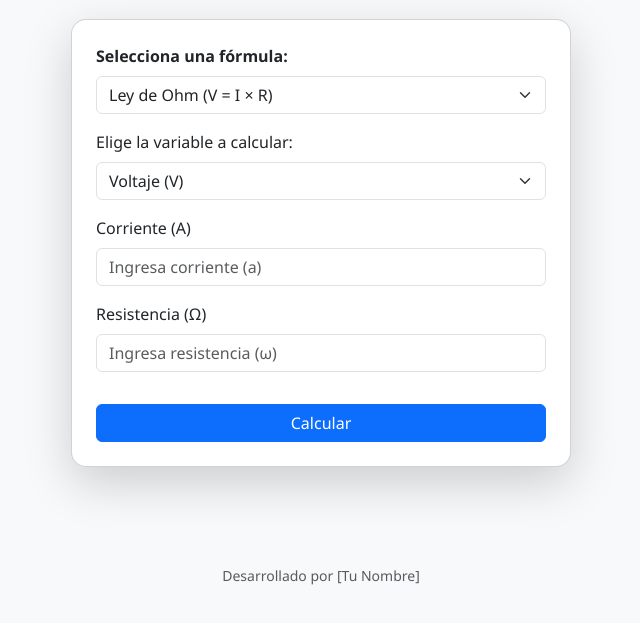
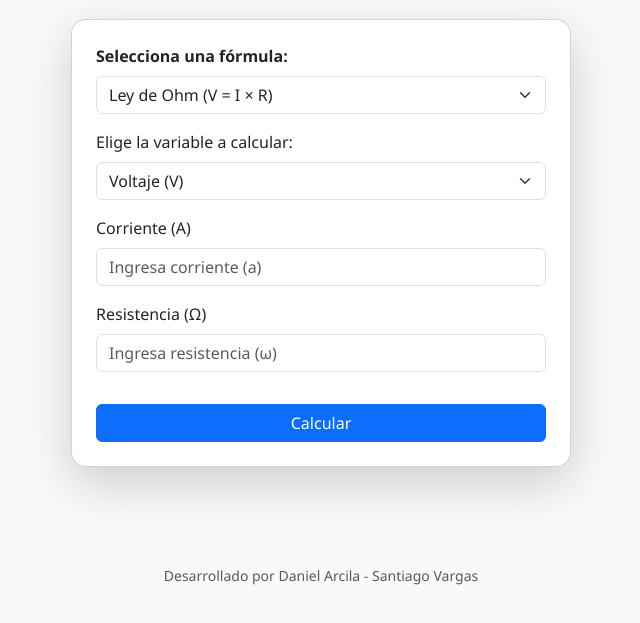
Before and after one commit to danielarcil4/CalculadoraElectronica, a plain HTML site: page index.html in a window 1280 px wide. Shown: the part 101-724 px from the top of the page, without its empty margins (319-959 px from the left). Drawn offline with nearby package versions, Linux system fonts and the light colour scheme.

Commit message:
Put names

```diff
--- a/index.html
+++ b/index.html
@@ -30,7 +30,7 @@
   </div>
 
   <footer class="text-center mt-5 text-muted">
-    <small>Desarrollado por [Tu Nombre]</small>
+    <small>Desarrollado por Daniel Arcila - Santiago Vargas</small>
   </footer>
 
   <script src="script.js"></script>
```
